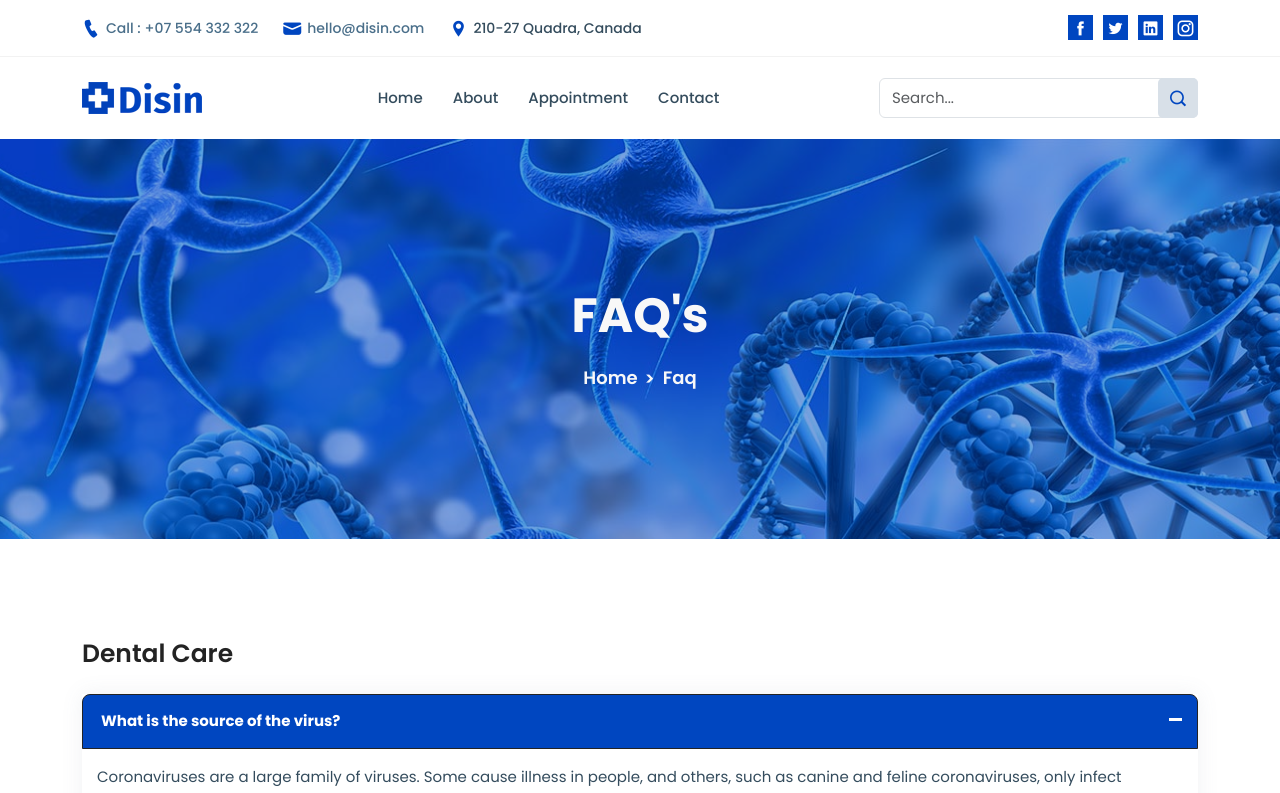
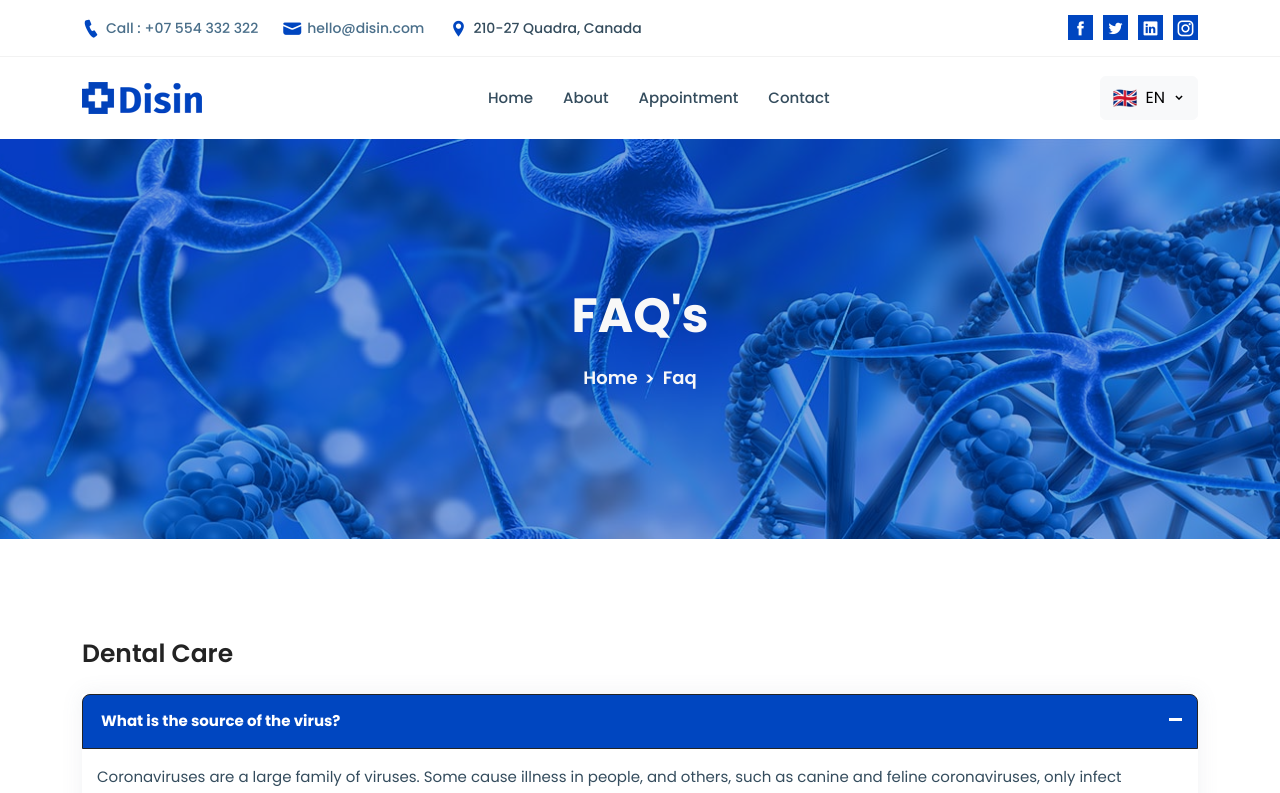
Before and after one commit to Bogdaan21/udruzenjeart, a Next.js app: page /faq in a window 1280 px wide. Shown: the top 793 px of the page. Built offline with nearby package versions, Linux system fonts and the light colour scheme.

Commit message:
add langunage desing, no connect yet

```diff
--- a/src/app/page.tsx
+++ b/src/app/page.tsx
@@ -32,10 +32,6 @@ export default function Home() {
 
       <OurDoctors />
 
-      <LatestBlogPost />
-
-      <NewsletterForm />
-
       <Footer />
     </>
   );
--- /dev/null
+++ b/src/components/Lang/Language.tsx
@@ -0,0 +1,94 @@
+"use client";
+
+import { useEffect, useState } from "react";
+
+export default function LanguageSelector() {
+  const [open, setOpen] = useState(false);
+  const [language, setLanguage] = useState<"en" | "me">("en");
+  const [loaded, setLoaded] = useState(false);
+
+  useEffect(() => {
+    const savedLang = sessionStorage.getItem("language");
+    if (savedLang === "en" || savedLang === "me") {
+      setLanguage(savedLang);
+    }
+    setLoaded(true); // ✅ sada znamo da je storage učitan
+  }, []);
+
+  const handleSelect = (lang: "en" | "me") => {
+    setLanguage(lang);
+    sessionStorage.setItem("language", lang);
+    setOpen(false);
+  };
+
+  // ⛔️ dok se storage ne učita — ne prikazuj ništa (nema blica)
+  if (!loaded) return null;
+
+  return (
+    <div className="language-dropdown position-relative">
+      {/* Dugme */}
+      <button
+        className="btn btn-light d-flex align-items-center gap-2"
+        type="button"
+        onClick={() => setOpen(!open)}
+      >
+        <span
+          role="img"
+          aria-label={language === "en" ? "English" : "Montenegrin"}
+          style={{ fontSize: "20px" }}
+        >
+          {language === "en" ? "🇬🇧" : "🇲🇪"}
+        </span>
+        <span>{language.toUpperCase()}</span>
+        <i
+          className={`icofont-simple-down transition-all ${
+            open ? "rotate-180" : ""
+          }`}
+          style={{ fontSize: "12px" }}
+        ></i>
+      </button>
+
+      {/* Dropdown meni */}
+      {open && (
+        <ul
+          className="dropdown-menu show"
+          style={{
+            position: "absolute",
+            top: "100%",
+            left: 0,
+            display: "block",
+            minWidth: "150px",
+            borderRadius: "8px",
+            boxShadow: "0 4px 10px rgba(0,0,0,0.1)",
+          }}
+        >
+          <li>
+            <button
+              className="dropdown-item d-flex align-items-center gap-2"
+              type="button"
+              onClick={() => handleSelect("en")}
+            >
+              <span role="img" aria-label="English" style={{ fontSize: "20px" }}>
+                🇬🇧
+              </span>
+              English
+            </button>
+          </li>
+
+          <li>
+            <button
+              className="dropdown-item d-flex align-items-center gap-2"
+              type="button"
+              onClick={() => handleSelect("me")}
+            >
+              <span role="img" aria-label="Montenegrin" style={{ fontSize: "20px" }}>
+                🇲🇪
+              </span>
+              Crnogorski
+            </button>
+          </li>
+        </ul>
+      )}
+    </div>
+  );
+}
--- a/src/components/Layouts/Navbar.tsx
+++ b/src/components/Layouts/Navbar.tsx
@@ -5,6 +5,7 @@ import Link from "next/link";
 import MenuItem from "./MenuItem";
 import { menus } from "../../../libs/menus";
 import Image from "next/image";
+import LanguageSelector from "../Lang/Language";
 
 const Navbar: React.FC = () => {
   const [menu, setMenu] = useState(true);
@@ -68,20 +69,9 @@ const Navbar: React.FC = () => {
                 </ul>
               </div>
 
-              <div className="nav-srh">
-                <form>
-                  <input
-                    type="text"
-                    className="form-control"
-                    id="search"
-                    placeholder="Search..."
-                  />
 
-                  <button className="search-icon icon-search">
-                    <i className="icofont-search-1"></i>
-                  </button>
-                </form>
-              </div>
+                  <LanguageSelector/>
+
             </nav>
           </div>
         </div>
```
